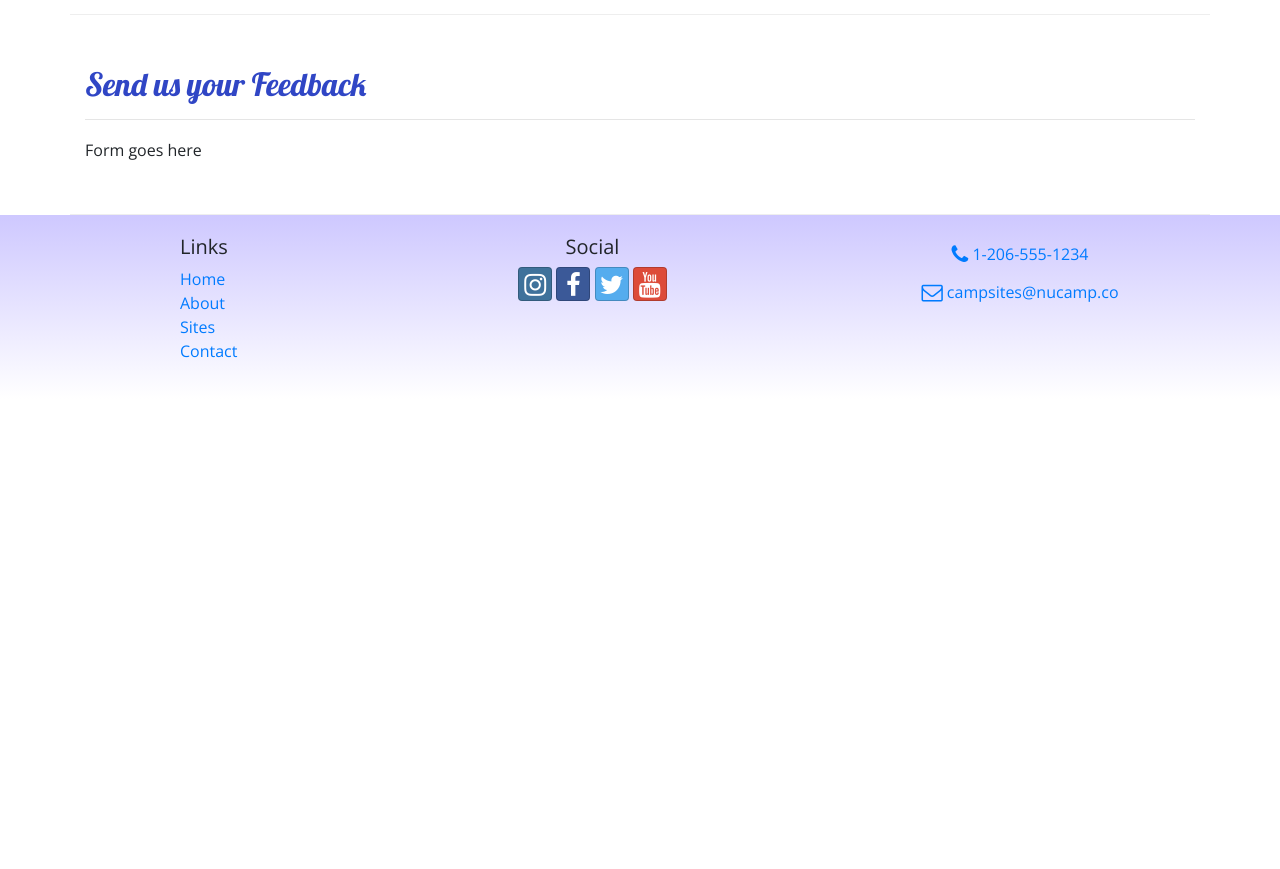
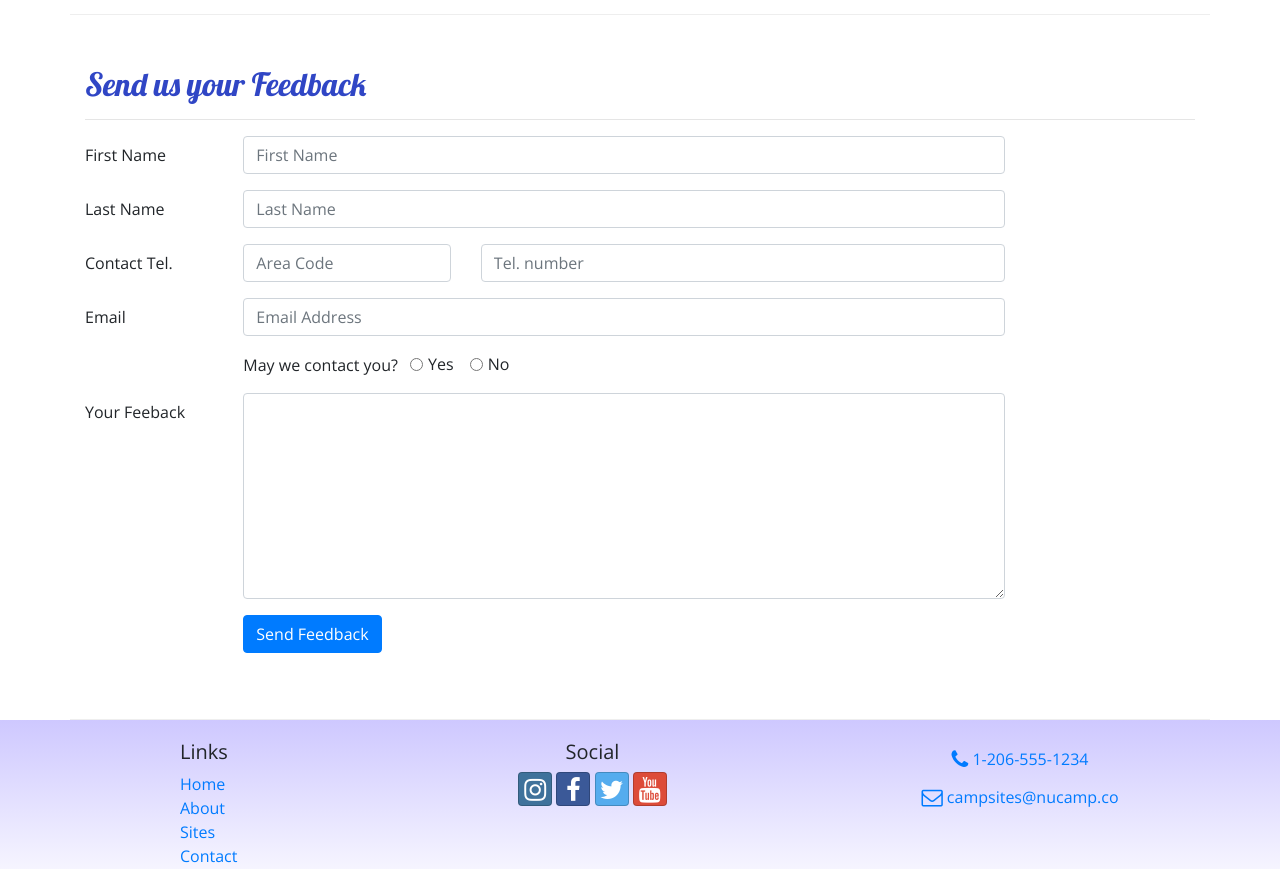
Before and after one commit to TmothyMartel/nucamp, a website: page contactus.html in a window 1280 px wide. Shown: the part 560-1429 px from the top of the page. Before the commit the page ends 959 px from the top, so only its background shows below. Drawn offline with nearby package versions, Linux system fonts and the light colour scheme.

Commit message:
added contact form to contactus.html

```diff
--- a/contactus.html
+++ b/contactus.html
@@ -80,7 +80,58 @@
                 <hr />
             </div>
             <div class="col-md-10">
-                Form goes here
+                <form>
+                    <div class="form-group row">
+                        <label for="firstName" class="col-md-2 col-form-label" >First Name</label>
+                        <div class="col-md-10">
+                            <input type="text" class="form-control" name="firstName" id="firstName" placeholder="First Name">
+                        </div>
+                    </div>
+                    <div class="form-group row">
+                        <label for="lastName" class="col-md-2 col-form-label" >Last Name</label>
+                        <div class="col-md-10">
+                            <input type="text"  class="form-control" name="lastName" id="lastName" placeholder="Last Name">
+                        </div>
+                    </div>
+                    <div class="form-group row">
+                        <label for="areaCode" class="col-md-2 col-form-label" >Contact Tel.</label>
+                        <div class="col-5 col-md-3">
+                            <input type="tel" class="form-control" name="areaCode" id="areaCode" placeholder="Area Code">
+                        </div>
+                        <div class="col-7">
+                            <input type="tel" class="form-control" name="telNum" id="telNum" placeholder="Tel. number">
+                        </div>
+
+                    </div>
+                    <div class="form-group row">
+                            <label for="email" class="col-md-2 col-form-label" >Email</label>
+                            <div class="col-md-10">
+                                <input type="email" class="form-control" name="email" id="email" placeholder="Email Address">
+                            </div>
+                    </div>
+                    <div class="form-group row">
+                            <div class="col offset-md-2">
+                                <span class="mr-2">May we contact you?</span>
+                                <div class="form-check form-check-inline">
+                                    <input type="radio" class="form-check-input" name="contactRadio" id="contactYes" value="yes"> <label for="contactYes" class="form-check-label">Yes</label>
+                                </div>
+                                <div class="form-check form-check-inline">
+                                    <input type="radio" class="form-check-input" name="contactRadio" id="contactNo" value="no"> <label for="contactNo" class="form-check-label">No</label>
+                                </div>
+                            </div>
+                    </div>
+                    <div class="form-group row">
+                            <label for="feedback" class="col-md-2 col-form-label">Your Feeback</label>
+                            <div class="col-md-10">
+                                <textarea  class="form-control" name="feedback" id="feedback" rows="8"></textarea>
+                            </div>
+                     </div>
+                     <div class="form-group row">
+                         <div class="offset-md-2 col-md-10">
+                            <button class="btn btn-primary" type="submit">Send Feedback</button>
+                         </div>
+                     </div>
+                </form>
             </div>
        </div>
 
```
Also changed, not shown: index.html (line endings or trailing spaces).
